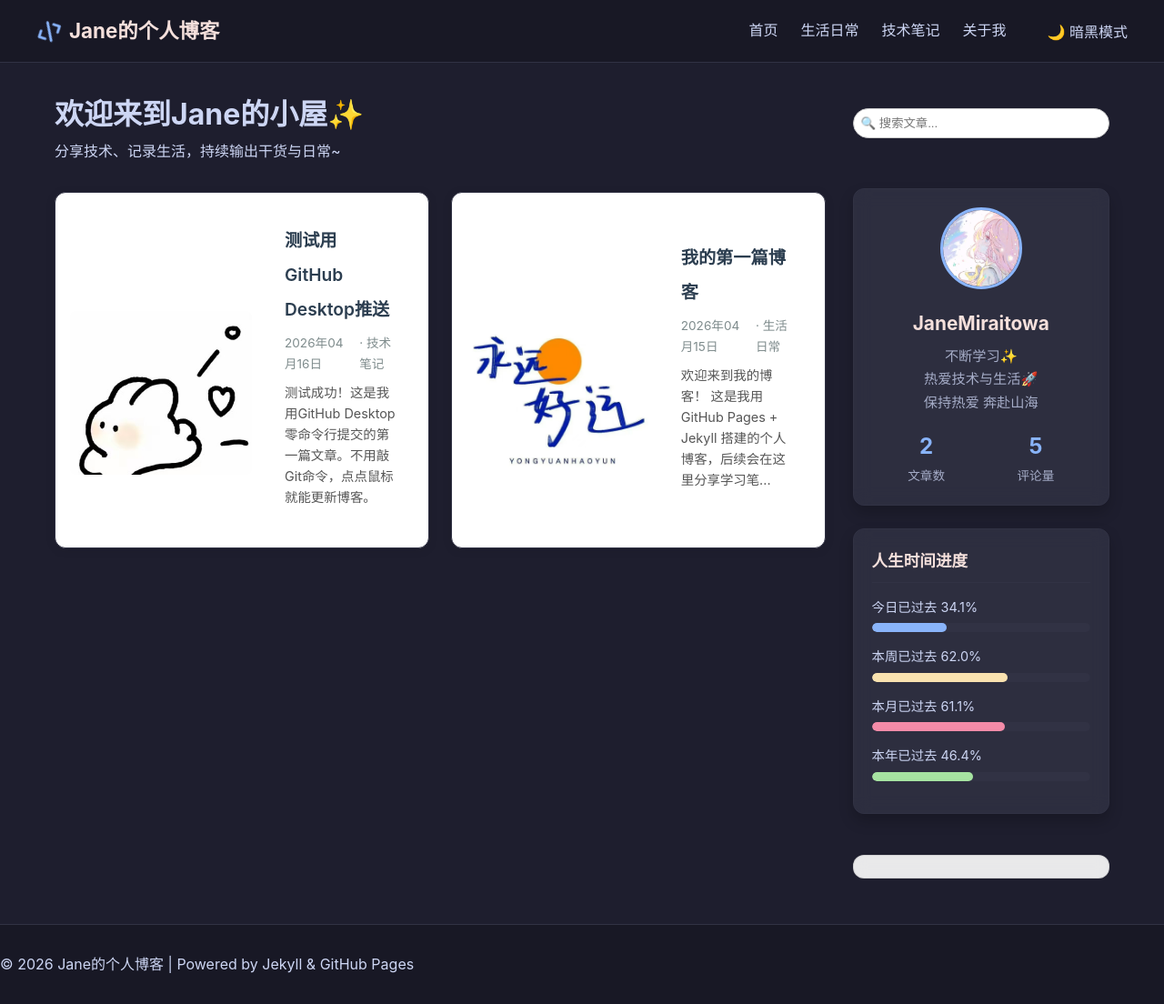
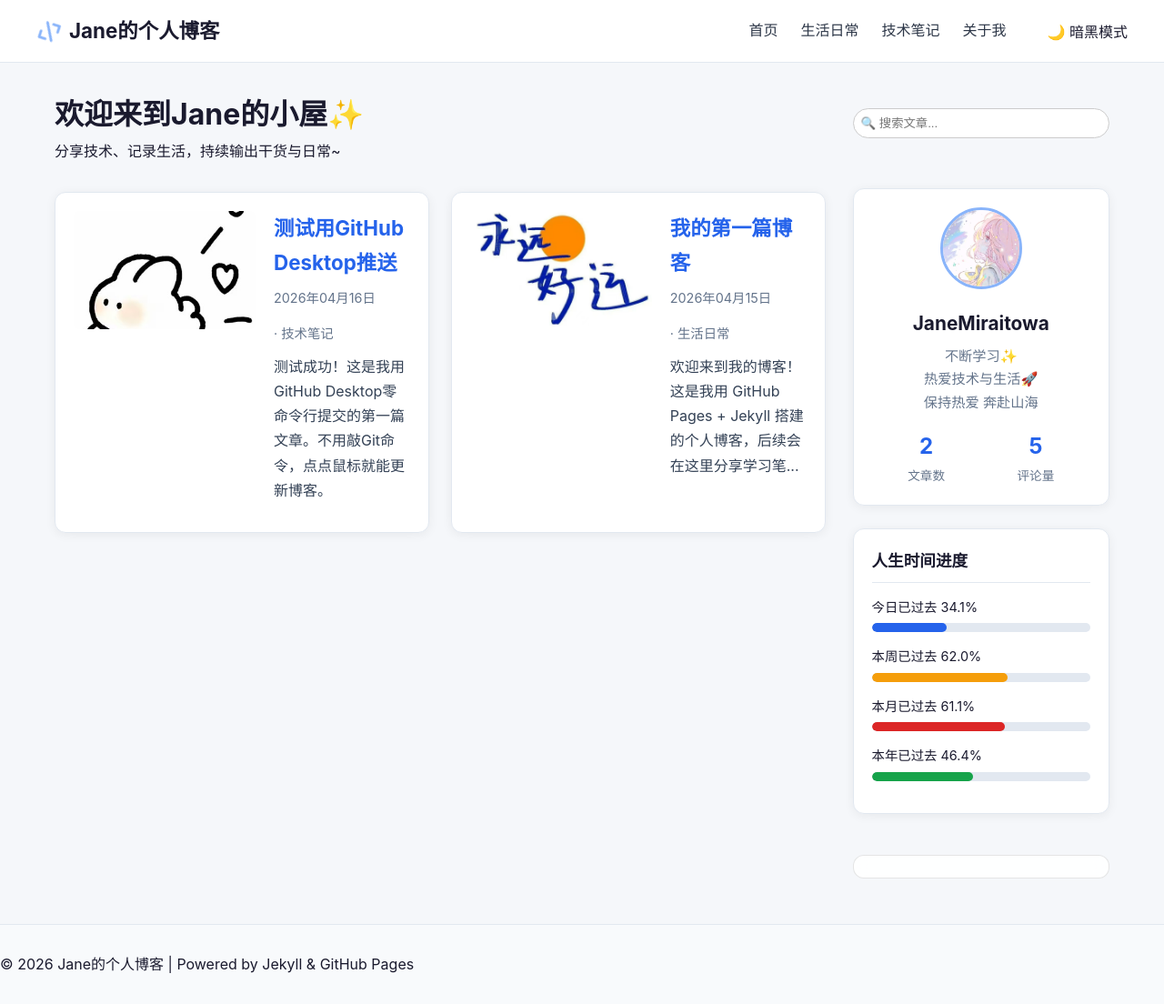
Before and after one commit to JaneMiraitowa/JaneMiraitowa.github.io, a Jekyll site: the page built from index.html, in a window 1280 px wide and 1104 px high. Shown: the whole window at 91% size. Built offline with Jekyll 4.4.1, drawn with Linux system fonts in a browser that asks for light colours; comment, search, counter and statistics services are not loaded.

Commit message:
Update style.css

```diff
--- a/assets/css/style.css
+++ b/assets/css/style.css
@@ -4,12 +4,18 @@
     padding: 0;
     box-sizing: border-box;
 }
+
+/* ======================================================
+   基础样式（默认深色模式，浅色模式用 body:not(.dark-mode) 覆盖）
+   ====================================================== */
 body {
     background-color: #1e1e2e;
     color: #cdd6f4;
     font-family: "Microsoft Yahei", -apple-system, BlinkMacSystemFont, sans-serif;
     line-height: 1.7;
+    transition: background-color 0.3s ease, color 0.3s ease;
 }
+
 a {
     color: #89b4fa;
     text-decoration: none;
@@ -19,7 +25,24 @@ a:hover {
     color: #b4befe;
 }
 
-/* 导航栏 */
+/* ======================================================
+   浅色模式（当 body 没有 .dark-mode 类时）
+   ====================================================== */
+body:not(.dark-mode) {
+    background-color: #f5f7fa;
+    color: #1a1a2e;
+}
+
+body:not(.dark-mode) a {
+    color: #2563eb;
+}
+body:not(.dark-mode) a:hover {
+    color: #1d4ed8;
+}
+
+/* ======================================================
+   导航栏
+   ====================================================== */
 .header {
     background-color: #181825;
     padding: 15px 20px;
@@ -27,14 +50,24 @@ a:hover {
     position: sticky;
     top: 0;
     z-index: 100;
+    transition: background-color 0.3s ease, border-color 0.3s ease;
 }
+
+body:not(.dark-mode) .header {
+    background-color: #ffffff;
+    border-bottom: 1px solid #e2e8f0;
+}
+
 .nav-container {
     max-width: 1200px;
     margin: 0 auto;
     display: flex;
     align-items: center;
     justify-content: space-between;
+    flex-wrap: wrap;
+    gap: 10px;
 }
+
 .logo {
     display: flex;
     align-items: center;
@@ -42,7 +75,13 @@ a:hover {
     font-size: 1.4rem;
     font-weight: bold;
     color: #f5e0dc;
+    transition: color 0.3s ease;
 }
+
+body:not(.dark-mode) .logo {
+    color: #1a1a2e;
+}
+
 .logo i {
     color: #89b4fa;
     animation: rotate 4s linear infinite;
@@ -51,14 +90,17 @@ a:hover {
     from { transform: rotate(0deg); }
     to { transform: rotate(360deg); }
 }
+
 .nav-links {
     display: flex;
     gap: 25px;
+    flex-wrap: wrap;
 }
 .nav-links a {
     color: #cdd6f4;
     font-size: 1rem;
     position: relative;
+    transition: color 0.3s ease;
 }
 .nav-links a::after {
     content: '';
@@ -73,6 +115,14 @@ a:hover {
 .nav-links a:hover::after {
     width: 100%;
 }
+
+body:not(.dark-mode) .nav-links a {
+    color: #2d3748;
+}
+body:not(.dark-mode) .nav-links a::after {
+    background: #2563eb;
+}
+
 .search-box {
     display: flex;
     align-items: center;
@@ -85,7 +135,15 @@ a:hover {
     background-color: #313244;
     color: #cdd6f4;
     outline: none;
+    transition: background-color 0.3s ease, border-color 0.3s ease, color 0.3s ease;
 }
+
+body:not(.dark-mode) .search-box input {
+    background-color: #f1f5f9;
+    border: 1px solid #cbd5e1;
+    color: #1a1a2e;
+}
+
 .search-btn {
     padding: 6px 16px;
     background: linear-gradient(135deg, #89b4fa, #b4befe);
@@ -94,9 +152,15 @@ a:hover {
     color: #1e1e2e;
     font-weight: bold;
     cursor: pointer;
+    transition: opacity 0.3s ease;
+}
+.search-btn:hover {
+    opacity: 0.85;
 }
 
-/* 主体容器 */
+/* ======================================================
+   主体容器
+   ====================================================== */
 .container {
     max-width: 1200px;
     margin: 30px auto;
@@ -115,7 +179,9 @@ a:hover {
     gap: 25px;
 }
 
-/* 文章标签栏 */
+/* ======================================================
+   文章标签栏
+   ====================================================== */
 .post-tabs {
     display: flex;
     gap: 25px;
@@ -123,17 +189,32 @@ a:hover {
     border-bottom: 1px solid #313244;
     padding-bottom: 10px;
 }
+body:not(.dark-mode) .post-tabs {
+    border-bottom-color: #e2e8f0;
+}
+
 .tab {
     color: #a6adc8;
     cursor: pointer;
     font-size: 1rem;
+    transition: color 0.3s ease;
 }
 .tab.active {
     color: #89b4fa;
     border-bottom: 2px solid #89b4fa;
 }
 
-/* 文章卡片 */
+body:not(.dark-mode) .tab {
+    color: #64748b;
+}
+body:not(.dark-mode) .tab.active {
+    color: #2563eb;
+    border-bottom-color: #2563eb;
+}
+
+/* ======================================================
+   文章卡片
+   ====================================================== */
 .post-card {
     background: linear-gradient(145deg, #313244, #181825);
     border-radius: 12px;
@@ -150,12 +231,33 @@ a:hover {
     box-shadow: 0 12px 24px rgba(0,0,0,0.3);
     border-color: #89b4fa;
 }
+
+body:not(.dark-mode) .post-card {
+    background: #ffffff;
+    border: 1px solid #e2e8f0;
+    box-shadow: 0 2px 12px rgba(0,0,0,0.06);
+}
+body:not(.dark-mode) .post-card:hover {
+    border-color: #2563eb;
+    box-shadow: 0 8px 24px rgba(0,0,0,0.10);
+}
+
 .post-cover {
     width: 200px;
     height: 130px;
     object-fit: cover;
     border-radius: 8px;
 }
+.post-cover img {
+    width: 100%;
+    height: 100%;
+    object-fit: cover;
+    border-radius: 8px;
+    display: block !important;
+    visibility: visible !important;
+    opacity: 1 !important;
+}
+
 .post-info {
     flex: 1;
 }
@@ -163,19 +265,44 @@ a:hover {
     font-size: 1.4rem;
     margin-bottom: 8px;
     color: #f5e0dc;
+    transition: color 0.3s ease;
 }
+body:not(.dark-mode) .post-title {
+    color: #1a1a2e;
+}
+
+.post-title a {
+    color: inherit;
+    text-decoration: none;
+}
+.post-title a:hover {
+    color: #89b4fa;
+}
+body:not(.dark-mode) .post-title a:hover {
+    color: #2563eb;
+}
+
 .post-meta {
     font-size: 0.9rem;
     color: #a6adc8;
     margin-bottom: 10px;
     display: flex;
     gap: 15px;
+    flex-wrap: wrap;
 }
+body:not(.dark-mode) .post-meta {
+    color: #64748b;
+}
+
 .post-excerpt {
     font-size: 1rem;
     color: #cdd6f4;
     margin-bottom: 12px;
 }
+body:not(.dark-mode) .post-excerpt {
+    color: #334155;
+}
+
 .post-category {
     font-size: 0.85rem;
     color: #89b4fa;
@@ -184,6 +311,10 @@ a:hover {
     border-radius: 12px;
     display: inline-block;
 }
+body:not(.dark-mode) .post-category {
+    background-color: rgba(37, 99, 235, 0.08);
+}
+
 .more-btn {
     display: block;
     width: 120px;
@@ -194,9 +325,20 @@ a:hover {
     border-radius: 20px;
     color: #cdd6f4;
     cursor: pointer;
+    transition: all 0.3s ease;
+}
+body:not(.dark-mode) .more-btn {
+    background: #f1f5f9;
+    border-color: #cbd5e1;
+    color: #1a1a2e;
+}
+.more-btn:hover {
+    opacity: 0.8;
 }
 
-/* 侧边栏组件 */
+/* ======================================================
+   侧边栏组件
+   ====================================================== */
 .widget {
     background: rgba(49, 50, 68, 0.8);
     backdrop-filter: blur(10px);
@@ -204,16 +346,31 @@ a:hover {
     padding: 20px;
     box-shadow: 0 8px 16px rgba(0,0,0,0.2);
     border: 1px solid #313244;
+    transition: background-color 0.3s ease, border-color 0.3s ease;
 }
+
+body:not(.dark-mode) .widget {
+    background: #ffffff;
+    border: 1px solid #e2e8f0;
+    box-shadow: 0 2px 12px rgba(0,0,0,0.06);
+}
+
 .widget-title {
     font-size: 1.1rem;
     margin-bottom: 15px;
     padding-bottom: 8px;
     border-bottom: 1px solid #313244;
     color: #f5e0dc;
+    transition: color 0.3s ease, border-color 0.3s ease;
+}
+body:not(.dark-mode) .widget-title {
+    color: #1a1a2e;
+    border-bottom-color: #e2e8f0;
 }
 
-/* 作者信息卡 */
+/* ======================================================
+   作者信息卡
+   ====================================================== */
 .author-card {
     text-align: center;
 }
@@ -229,12 +386,21 @@ a:hover {
     font-size: 1.3rem;
     margin-bottom: 5px;
     color: #f5e0dc;
+    transition: color 0.3s ease;
 }
+body:not(.dark-mode) .author-name {
+    color: #1a1a2e;
+}
+
 .author-bio {
     font-size: 0.95rem;
     color: #a6adc8;
     margin-bottom: 15px;
 }
+body:not(.dark-mode) .author-bio {
+    color: #64748b;
+}
+
 .author-stats {
     display: flex;
     justify-content: space-around;
@@ -247,12 +413,20 @@ a:hover {
     font-weight: bold;
     color: #89b4fa;
 }
+body:not(.dark-mode) .stat-num {
+    color: #2563eb;
+}
 .stat-label {
     font-size: 0.85rem;
     color: #a6adc8;
 }
+body:not(.dark-mode) .stat-label {
+    color: #64748b;
+}
 
-/* 倒计时进度条 */
+/* ======================================================
+   倒计时进度条
+   ====================================================== */
 .countdown-item {
     margin-bottom: 15px;
 }
@@ -261,6 +435,10 @@ a:hover {
     color: #cdd6f4;
     margin-bottom: 5px;
 }
+body:not(.dark-mode) .countdown-item p {
+    color: #1a1a2e;
+}
+
 .progress-bar {
     width: 100%;
     height: 10px;
@@ -268,6 +446,10 @@ a:hover {
     border-radius: 5px;
     overflow: hidden;
 }
+body:not(.dark-mode) .progress-bar {
+    background-color: #e2e8f0;
+}
+
 .progress-fill {
     height: 100%;
     border-radius: 5px;
@@ -278,27 +460,46 @@ a:hover {
 .progress-fill.month { background: #f38ba8; }
 .progress-fill.year { background: #a6e3a1; }
 
-/* 页脚 */
+body:not(.dark-mode) .progress-fill.today { background: #2563eb; }
+body:not(.dark-mode) .progress-fill.week { background: #f59e0b; }
+body:not(.dark-mode) .progress-fill.month { background: #dc2626; }
+body:not(.dark-mode) .progress-fill.year { background: #16a34a; }
+
+/* ======================================================
+   页脚
+   ====================================================== */
 .footer {
     background-color: #181825;
     padding: 30px 0;
     margin-top: 50px;
     border-top: 1px solid #313244;
+    transition: background-color 0.3s ease, border-color 0.3s ease;
 }
+body:not(.dark-mode) .footer {
+    background-color: #f8fafc;
+    border-top-color: #e2e8f0;
+}
+
 .footer-content {
     max-width: 1200px;
     margin: 0 auto;
     text-align: center;
     color: #a6adc8;
 }
+body:not(.dark-mode) .footer-content {
+    color: #64748b;
+}
 
-/* 响应式 */
+/* ======================================================
+   响应式
+   ====================================================== */
 @media (max-width: 768px) {
     .container {
         flex-direction: column;
     }
     .sidebar {
         order: -1;
+        min-width: unset;
     }
     .post-card {
         flex-direction: column;
@@ -307,58 +508,42 @@ a:hover {
         width: 100%;
         height: 180px;
     }
+    .nav-container {
+        flex-direction: column;
+        align-items: stretch;
+        gap: 10px;
+    }
+    .nav-links {
+        justify-content: center;
+    }
+    .search-box {
+        justify-content: center;
+    }
 }
 
-
-/* 【永久修复点击失效】强制恢复所有元素点击权限 */
+/* ======================================================
+   永久修复：点击失效
+   ====================================================== */
 * {
     pointer-events: auto !important;
     cursor: auto !important;
 }
-
-/* 加强核心可点击元素 */
 a, button, .post-card, .nav-item, .btn {
     pointer-events: auto !important;
     cursor: pointer !important;
     z-index: 999 !important;
 }
 
-/* 【修复图片显示】确保文章封面正常渲染 */
-.post-cover img {
-  width: 100%;
-  height: 120px;
-  object-fit: cover;
-  border-radius: 8px;
-  display: block !important;
-  visibility: visible !important;
-  opacity: 1 !important;
-  pointer-events: auto !important;
-}
-
-/* 【修复文章卡片样式】确保正常显示 */
-.post-card {
-  background: rgba(255,255,255,0.1);
-  border-radius: 12px;
-  padding: 16px;
-  margin-bottom: 16px;
-  backdrop-filter: blur(10px);
-  display: flex;
-  gap: 16px;
-  align-items: center;
-  transition: all 0.3s ease;
-}
-.post-card:hover {
-  transform: translateY(-2px);
-  box-shadow: 0 8px 24px rgba(0,0,0,0.2);
-}
-
-/* 【修复代码裸奔】确保HTML不显示为文本 */
+/* ======================================================
+   修复代码裸奔（隐藏 pre/code 裸奔内容）
+   ====================================================== */
 pre, code {
     display: none !important;
 }
 
-
-/* 分类页 & 首页文章列表样式 */
+/* ======================================================
+   分类页 & 首页文章列表（网格布局）
+   ====================================================== */
 .posts-list {
     display: grid;
     grid-template-columns: repeat(auto-fill, minmax(320px, 1fr));
@@ -366,72 +551,15 @@ pre, code {
     margin-top: 30px;
 }
 
-.post-card {
-  background: #fff;
-  border-radius: 12px;
-  overflow: hidden;
-  box-shadow: 0 2px 12px rgba(0,0,0,0.08);
-  transition: transform 0.3s ease, box-shadow 0.3s ease;
-}
-
-.post-card:hover {
-  transform: translateY(-5px);
-  box-shadow: 0 8px 24px rgba(0,0,0,0.12);
-}
-
-.post-cover img {
-  width: 100%;
-  height: 180px;
-  object-fit: cover;
-}
-
-.post-info {
-  padding: 16px 20px;
-}
-
-.post-title a {
-  font-size: 1.2rem;
-  font-weight: 600;
-  color: #2c3e50;
-  text-decoration: none;
-}
-
-.post-title a:hover {
-  color: #3498db;
-}
-
-.post-meta {
-  font-size: 0.85rem;
-  color: #7f8c8d;
-  margin: 8px 0;
-}
-
-.post-excerpt {
-  font-size: 0.9rem;
-  color: #555;
-  line-height: 1.6;
-}
-
-.category-title, .welcome-title {
-  font-size: 1.8rem;
-  color: #2c3e50;
-  margin-bottom: 8px;
-}
-
-.category-desc, .welcome-desc {
-  font-size: 1rem;
-  color: #7f8c8d;
-  margin-bottom: 20px;
-}
-
-/* 关于我页面样式 */
+/* ======================================================
+   关于我页面
+   ====================================================== */
 .about-page {
     text-align: center;
     max-width: 800px;
     margin: 0 auto;
     padding: 40px 20px;
 }
-
 .about-avatar img {
     width: 150px;
     height: 150px;
@@ -440,17 +568,22 @@ pre, code {
     border: 4px solid #fff;
     box-shadow: 0 4px 12px rgba(0,0,0,0.1);
 }
-
 .about-name {
     font-size: 1.8rem;
     color: #2c3e50;
     margin: 16px 0 8px;
+}
+body:not(.dark-mode) .about-name {
+    color: #1a1a2e;
 }
 
 .about-bio {
     font-size: 1rem;
     color: #7f8c8d;
     margin-bottom: 30px;
+}
+body:not(.dark-mode) .about-bio {
+    color: #64748b;
 }
 
 .about-section {
@@ -459,30 +592,43 @@ pre, code {
     padding: 20px;
     background: #f8f9fa;
     border-radius: 12px;
+    transition: background-color 0.3s ease;
+}
+body:not(.dark-mode) .about-section {
+    background: #f8fafc;
 }
 
 .about-section h3 {
     color: #2c3e50;
     margin-bottom: 12px;
 }
+body:not(.dark-mode) .about-section h3 {
+    color: #1a1a2e;
+}
 
 .about-section ul {
     list-style: none;
     padding: 0;
 }
-
 .about-section li {
     margin: 8px 0;
     color: #555;
+}
+body:not(.dark-mode) .about-section li {
+    color: #334155;
 }
 
 .about-section a {
     color: #3498db;
     text-decoration: none;
 }
+body:not(.dark-mode) .about-section a {
+    color: #2563eb;
+}
 
-
-/* 文章详情页样式 */
+/* ======================================================
+   文章详情页
+   ====================================================== */
 .post-content {
     max-width: 800px;
     margin: 0 auto;
@@ -490,29 +636,34 @@ pre, code {
     line-height: 1.8;
     color: #333;
 }
+body:not(.dark-mode) .post-content {
+    color: #1a1a2e;
+}
 
 .post-content h1, .post-content h2, .post-content h3 {
     color: #2c3e50;
     margin: 24px 0 12px;
 }
+body:not(.dark-mode) .post-content h1,
+body:not(.dark-mode) .post-content h2,
+body:not(.dark-mode) .post-content h3 {
+    color: #1a1a2e;
+}
 
 .post-content p {
     margin: 16px 0;
 }
-
 .post-content img {
     max-width: 100%;
     border-radius: 8px;
     margin: 16px 0;
 }
-
 .post-content code {
     background: #f8f9fa;
     padding: 2px 6px;
     border-radius: 4px;
     font-family: monospace;
 }
-
 .post-content pre {
     background: #2d2d2d;
     color: #f8f8f2;
@@ -522,8 +673,9 @@ pre, code {
     margin: 16px 0;
 }
 
-
-/* 暗黑模式按钮样式 */
+/* ======================================================
+   暗黑模式按钮
+   ====================================================== */
 .dark-mode-btn {
     background: transparent;
     border: none;
@@ -534,41 +686,33 @@ pre, code {
     padding: 0;
 }
 
-/* 全局暗黑模式基础样式 */
+/* ======================================================
+   全局暗黑模式（body.dark-mode 覆盖）
+   ====================================================== */
 body.dark-mode {
     background: #121212;
     color: #e0e0e0;
 }
-
-/* 暗黑模式下：头部、侧边栏、页脚背景 */
 body.dark-mode .header,
 body.dark-mode .sidebar,
 body.dark-mode .footer {
     background: #1e1e1e;
     border-color: #333;
 }
-
-/* 暗黑模式下：文章卡片、分类页容器 */
 body.dark-mode .post-card,
 body.dark-mode .category-page,
 body.dark-mode .home-page {
     background: #1e1e1e;
     color: #e0e0e0;
 }
-
-/* 暗黑模式下：链接颜色 */
 body.dark-mode a {
     color: #87ceeb;
 }
-
-/* 暗黑模式下：标题颜色 */
 body.dark-mode h1,
 body.dark-mode h2,
 body.dark-mode h3 {
     color: #ffffff;
 }
-
-/* 暗黑模式下：正文文字颜色 */
 body.dark-mode p,
 body.dark-mode span {
     color: #e0e0e0;
```
Lines whose indentation alone changed are shown as unchanged.
